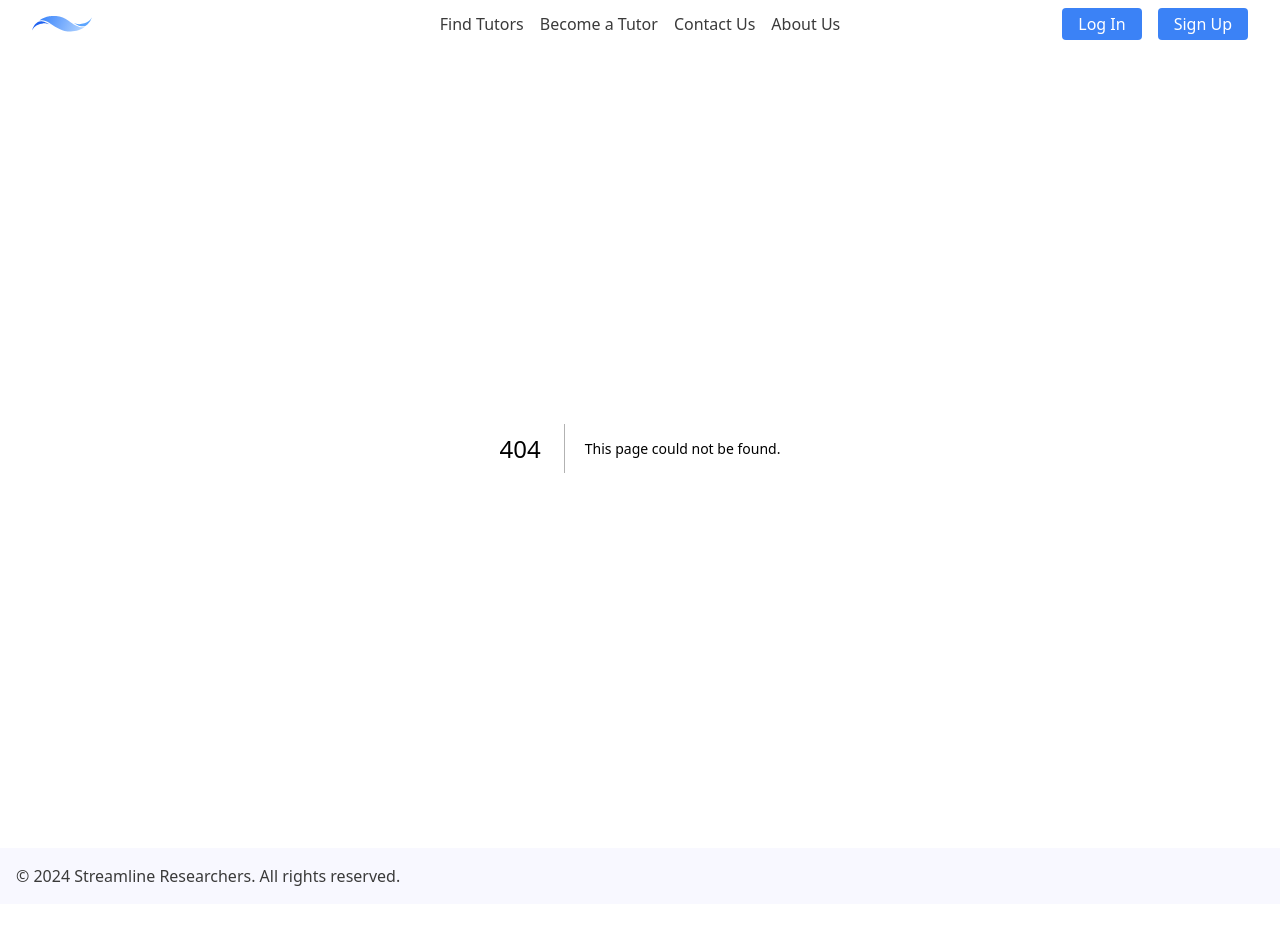
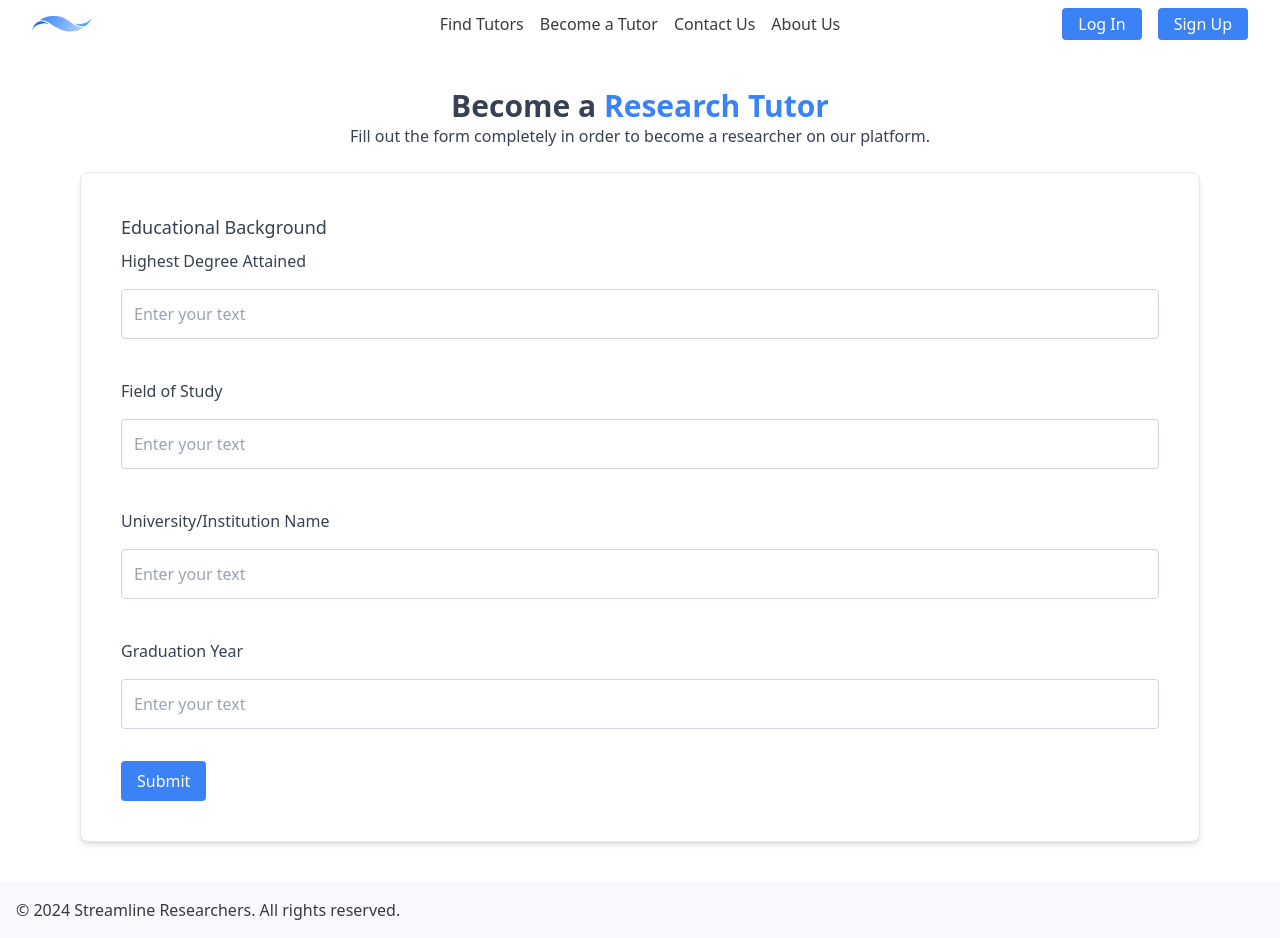
Before and after one commit to ShaneCodesWell/Streamline_Booking_Frontend, a Next.js app: page /auth/user-selection/become-a-tutor in a window 1280 px wide. Before the commit this address had no page. Before the commit the page ends 904 px from the top, so only its background shows below. Built offline with nearby package versions, Linux system fonts and the light colour scheme.

Commit message:
tutors form

```diff
--- /dev/null
+++ b/src/app/auth/user-selection/become-a-tutor/page.tsx
@@ -0,0 +1,61 @@
+import "/styles/custom.css";
+
+export default function BecomeATutor () {
+    return (
+        <main className="px-20 py-10">
+            <div className="pb-6 text-center">
+                <h1 className="text-3xl font-semibold text-gray-700">Become a <span className="text-blue-500">Research Tutor</span></h1>
+                <p className="text-gray-700">Fill out the form completely in order to become a researcher on our platform.</p>
+            </div>
+            <div className="card p-10 bg-white rounded-lg shadow-md border border-gray-200">
+                {/* Field 1 */}
+                <div className="pb-4">
+                    <h2 className="text-lg font-medium text-gray-700">
+                        Educational Background
+                    </h2>
+                    <p className="pt-2 text-gray-700">
+                        Highest Degree Attained
+                    </p>
+                    <div className="pt-4">
+                        <input type="text" placeholder="Enter your text" className="w-full p-3 mb-4 border border-gray-300 rounded focus:outline-none focus:ring-2 focus:ring-blue-500" />
+                    </div>
+                </div>
+                {/* Field 2 */}
+                <div className="pb-4">
+                    <p className="pt-2 text-gray-700">
+                        Field of Study
+                    </p>
+                    <div className="pt-4">
+                        <input type="text" placeholder="Enter your text" className="w-full p-3 mb-4 border border-gray-300 rounded focus:outline-none focus:ring-2 focus:ring-blue-500" />
+                    </div>
+                </div>
+                {/* Field 3 */}
+                <div className="pb-4">
+                    <p className="pt-2 text-gray-700">
+                        University/Institution Name
+                    </p>
+                    <div className="pt-4">
+                        <input type="text" placeholder="Enter your text" className="w-full p-3 mb-4 border border-gray-300 rounded focus:outline-none focus:ring-2 focus:ring-blue-500" />
+                    </div>
+                </div>
+                {/* Field 4 */}
+                <div className="pb-4">
+                    <p className="pt-2 text-gray-700">
+                        Graduation Year
+                    </p>
+                    <div className="pt-4">
+                        <input type="text" placeholder="Enter your text" className="w-full p-3 mb-4 border border-gray-300 rounded focus:outline-none focus:ring-2 focus:ring-blue-500" />
+                    </div>
+                </div>
+
+                <div>
+                    <button className="bg-blue-500 text-white py-2 px-4 rounded hover:bg-blue-600 transition-colors duration-300">
+                        Submit
+                    </button>
+            </div>
+            </div>
+
+        </main>
+    );
+
+}
--- /dev/null
+++ b/src/app/auth/user-selection/page.tsx
@@ -0,0 +1,10 @@
+export default function UserSelection () {
+    return (
+        <main>
+            <div>
+                <h1>Welcome to our <span>Research Hub</span>!</h1>
+            </div>
+        </main>
+    );
+
+}
--- a/src/app/page.tsx
+++ b/src/app/page.tsx
@@ -278,7 +278,7 @@ export default function Home() {
               <Image src="/assets/images/Publication.png" alt="Article Image" className="banner-image" width={1108} height={1024} />
             </div>
           </div>
-        <div className="pt-32 pb-6">
+        <div className="pt-12 pb-6">
           <p className="text-2xl font-semibold text-neutral-700">Explore Some of the Researchers Best Publications</p>
           <p className="text-neutral-700 pt-4">Unlock the power of our platform! Dive into a world of cutting-edge features designed to elevate your research experience. Whether you’re a seasoned researcher or an aspiring scholar, our tools empower you to explore, connect, and thrive.</p>
         </div>
@@ -309,10 +309,42 @@ export default function Home() {
       </div>
 
       {/* Blogs */}
-      <div>
-        <div className="py-24">
-          <p className="text-2xl font-semibold text-neutral-700">Latest Blogs</p>
-          <p className="text-neutral-700 pt-4">Unlock the power of our platform! Dive into a world of cutting-edge features designed to elevate your research experience. Whether you’re a seasoned researcher or an aspiring scholar, our tools empower you to explore, connect, and thrive.</p>
+        <div className="pt-12 pb-6">
+          <p className="text-2xl font-semibold text-neutral-700">Explore Our Research Blogs</p>
+        </div>
+        {/* Single-Blog */}
+      <div className="flex flex-wrap gap-4 justify-center">
+        <div className="blog-card">
+          <Image src="/assets/images/blog-1.png" width={720} height={1024} alt="Blog 1" className="blog-image"/>
+          <div className="blog-content">
+            <h2 className="blog-title">Exploring the Impact of Artificial Intelligence on Healthcare</h2>
+            <p className="blog-description">A brief summary of the blog post. This is where you provide a preview of the content to entice readers to click through and read more.</p>
+            <a href="#" className="read-more">Read More</a>
+          </div>
+        </div>
+        <div className="blog-card">
+          <Image src="/assets/images/blog-1.png" width={720} height={1024} alt="Blog 1" className="blog-image"/>
+          <div className="blog-content">
+            <h2 className="blog-title">The Future of Remote Work: Trends and Challenges</h2>
+            <p className="blog-description">A brief summary of the blog post. This is where you provide a preview of the content to entice readers to click through and read more.</p>
+            <a href="#" className="read-more">Read More</a>
+          </div>
+        </div>
+        <div className="blog-card">
+          <Image src="/assets/images/blog-1.png" width={720} height={1024} alt="Blog 1" className="blog-image"/>
+          <div className="blog-content">
+            <h2 className="blog-title">Understanding Blockchain Technology: Beyond Cryptocurrencies</h2>
+            <p className="blog-description">A brief summary of the blog post. This is where you provide a preview of the content to entice readers to click through and read more.</p>
+            <a href="#" className="read-more">Read More</a>
+          </div>
+        </div>
+        <div className="blog-card">
+          <Image src="/assets/images/blog-1.png" width={720} height={1024} alt="Blog 1" className="blog-image"/>
+          <div className="blog-content">
+            <h2 className="blog-title">The Rise of Sustainable Fashion: Eco-Friendly Trends in the Industry</h2>
+            <p className="blog-description">A brief summary of the blog post. This is where you provide a preview of the content to entice readers to click through and read more.</p>
+            <a href="#" className="read-more">Read More</a>
+          </div>
         </div>
       </div>
 
--- a/styles/custom.css
+++ b/styles/custom.css
@@ -445,3 +445,70 @@
   -webkit-line-clamp: 4; /* Limits the text to 4 lines */
   -webkit-box-orient: vertical;
 }
+
+.blog-grid {
+  display: flex;
+  flex-wrap: wrap;
+  gap: 1.5rem;
+  justify-content: center;
+}
+
+.blog-card {
+  background-color: #ffffff;
+  border: 1px solid #dee2e6;
+  border-radius: 0.5rem;
+  box-shadow: 0 4px 6px rgba(0, 0, 0, 0.1);
+  overflow: hidden;
+  min-width: 250px;
+  min-height: 350px;
+  max-width: 290px;
+  display: flex;
+  flex-direction: column;
+}
+
+.blog-image {
+  width: 100%;
+  height: 150px;
+  object-fit: cover;
+}
+
+.blog-content {
+  padding: 1rem;
+  flex-grow: 1;
+  display: flex;
+  flex-direction: column;
+}
+
+.blog-title {
+  font-size: 1.25rem;
+  font-weight: bold;
+  margin-bottom: 0.5rem;
+  color: #212529;
+  white-space: nowrap;
+  overflow: hidden;
+  text-overflow: ellipsis;
+  display: -webkit-box;
+  -webkit-line-clamp: 2;
+  -webkit-box-orient: vertical;
+}
+
+.blog-description {
+  font-size: 0.875rem;
+  color: #495057;
+  line-height: 1.4;
+  overflow: hidden;
+  text-overflow: ellipsis;
+  display: -webkit-box;
+  -webkit-line-clamp: 4;
+  -webkit-box-orient: vertical;
+}
+
+.read-more {
+  color: #007bff;
+  text-decoration: none;
+  font-weight: bold;
+}
+
+.read-more:hover {
+  color: #184DDD;
+}
```
Also changed, not shown: public/assets/images/blog-1.png (added).
